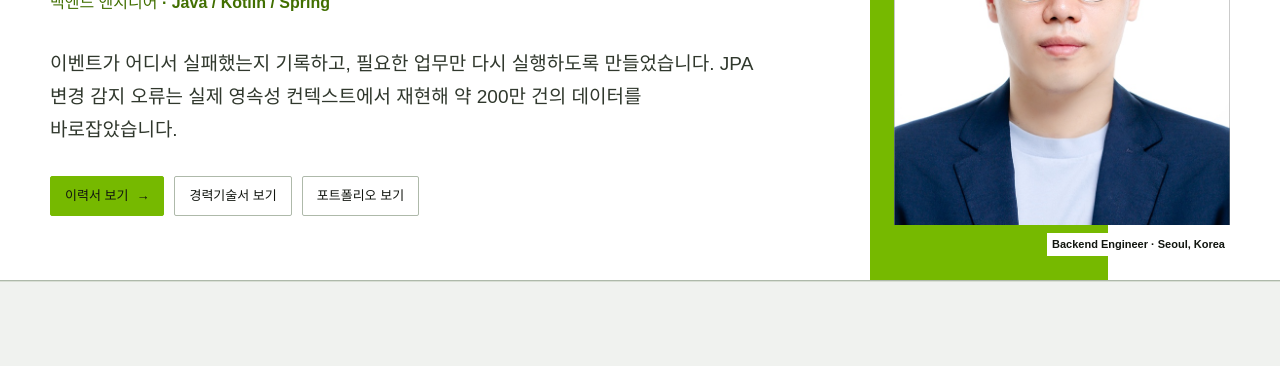
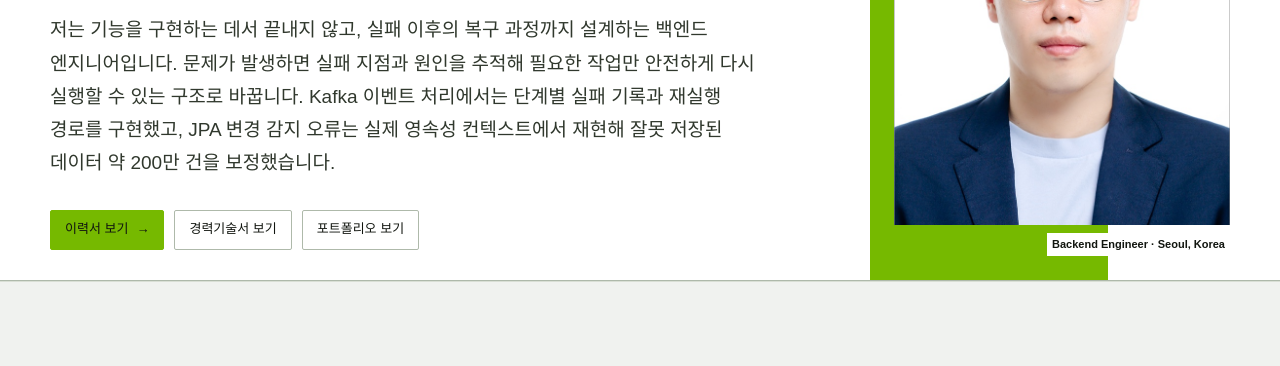
Before and after one commit to ch4570/ch4570-archive, a website: page index.html in a window 1280 px wide. Shown: the part 315-681 px from the top of the page. Drawn offline with Linux system fonts and the light colour scheme.

Commit message:
Make the opening read like an engineer's story
The homepage now moves from engineering posture to recovery method and verified Kafka/JPA evidence, so the introduction reads as a coherent self-description instead of two disconnected task bullets.

Constraint: Keep every claim within the existing verified experience record

Rejected: Add unverified performance or operational outcome metrics | evidence is not available

Confidence: high

Scope-risk: narrow

Reversibility: clean

Directive: Preserve the semantic nonbreaking spaces when editing the Korean hero copy

Tested: content validation, 55 tests, lint, typecheck, production build, 375/768/1280 visual QA

Not-tested: authenticated production editor mutation

```diff
--- a/index.html
+++ b/index.html
@@ -35,8 +35,10 @@
             <h1 class="home-name" id="home-title" data-edit-id="home-002">서민재</h1>
             <p class="home-role" data-edit-id="home-003">백엔드 엔지니어 · Java / Kotlin / Spring</p>
             <p class="hero-copy" data-edit-id="home-004">
-              이벤트가 어디서 실패했는지 기록하고, 필요한 업무만 다시 실행하도록 만들었습니다.
-              JPA 변경 감지 오류는 실제 영속성 컨텍스트에서 재현해 약 200만 건의 데이터를 바로잡았습니다.
+              저는 기능을 구현하는 데서 끝내지 않고, 실패&nbsp;이후의&nbsp;복구&nbsp;과정까지 설계하는 백엔드 엔지니어입니다.
+              문제가&nbsp;발생하면 실패 지점과 원인을 추적해 필요한 작업만 안전하게 다시 실행할&nbsp;수&nbsp;있는 구조로 바꿉니다.
+              Kafka&nbsp;이벤트&nbsp;처리에서는 단계별 실패 기록과 재실행 경로를 구현했고,
+              JPA 변경 감지 오류는 실제 영속성 컨텍스트에서 재현해 잘못 저장된 데이터 약&nbsp;200만&nbsp;건을 보정했습니다.
             </p>
             <div class="hero-actions">
               <a class="button button-primary" href="./resume/">이력서 보기 <span aria-hidden="true">→</span></a>
```
